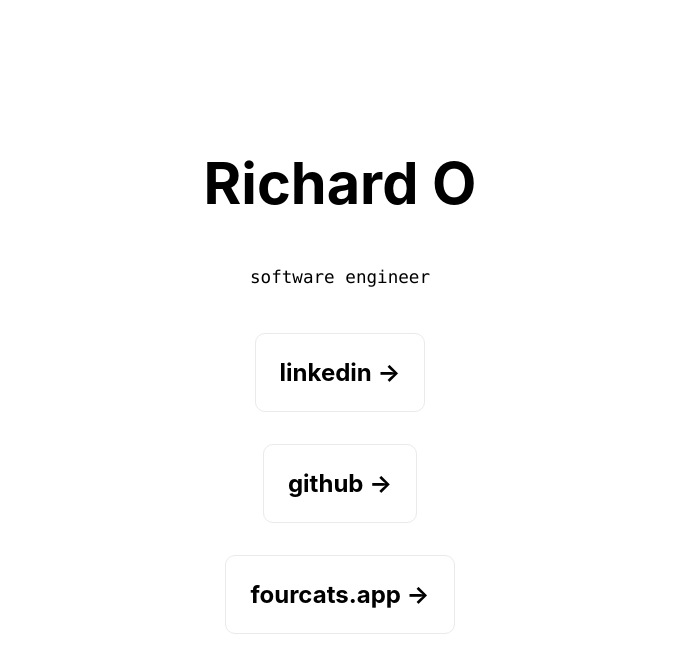
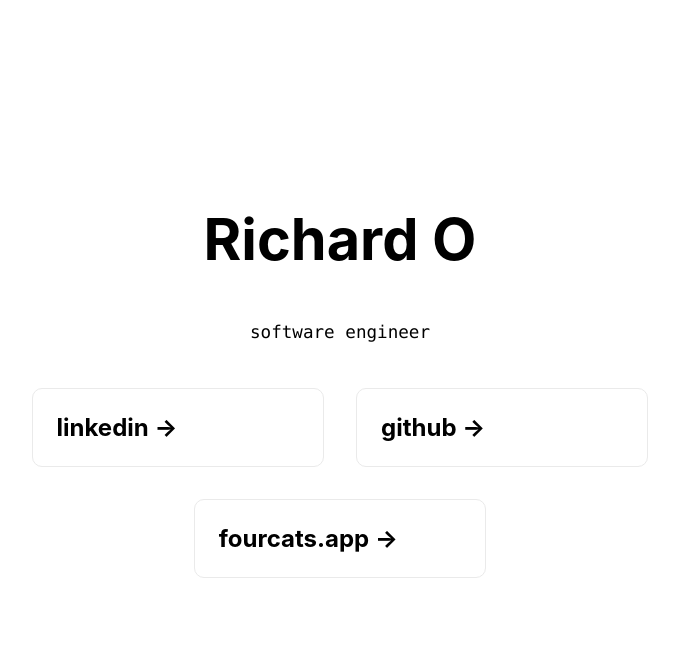
Before and after one commit to orichh/portfolio, a Next.js app: page / in a window 1280 px wide. Shown: the top 672 px of the page, without its empty margins (300-979 px from the left). Built offline with nearby package versions, Linux system fonts and the light colour scheme.

Commit message:
add grid

```diff
--- a/pages/index.js
+++ b/pages/index.js
@@ -16,6 +16,7 @@
           <code>software engineer</code>
         </p>
 
+        <div className={styles.grid}>
           <a
             href="https://www.linkedin.com/in/richardhyesungo/"
             className={styles.card}
@@ -30,6 +31,7 @@
           <a href="https://www.fourcats.app" className={styles.card}>
             <h3>fourcats.app &rarr;</h3>
           </a>
+        </div>
       </main>
 
       <style jsx>{`
--- a/styles/Home.module.css
+++ b/styles/Home.module.css
@@ -45,7 +45,7 @@
   flex-wrap: wrap;
 
   max-width: 800px;
-  margin-top: 3rem;
+  margin-top: 0rem;
 }
 
 .card {
```
Lines whose indentation alone changed are shown as unchanged.
